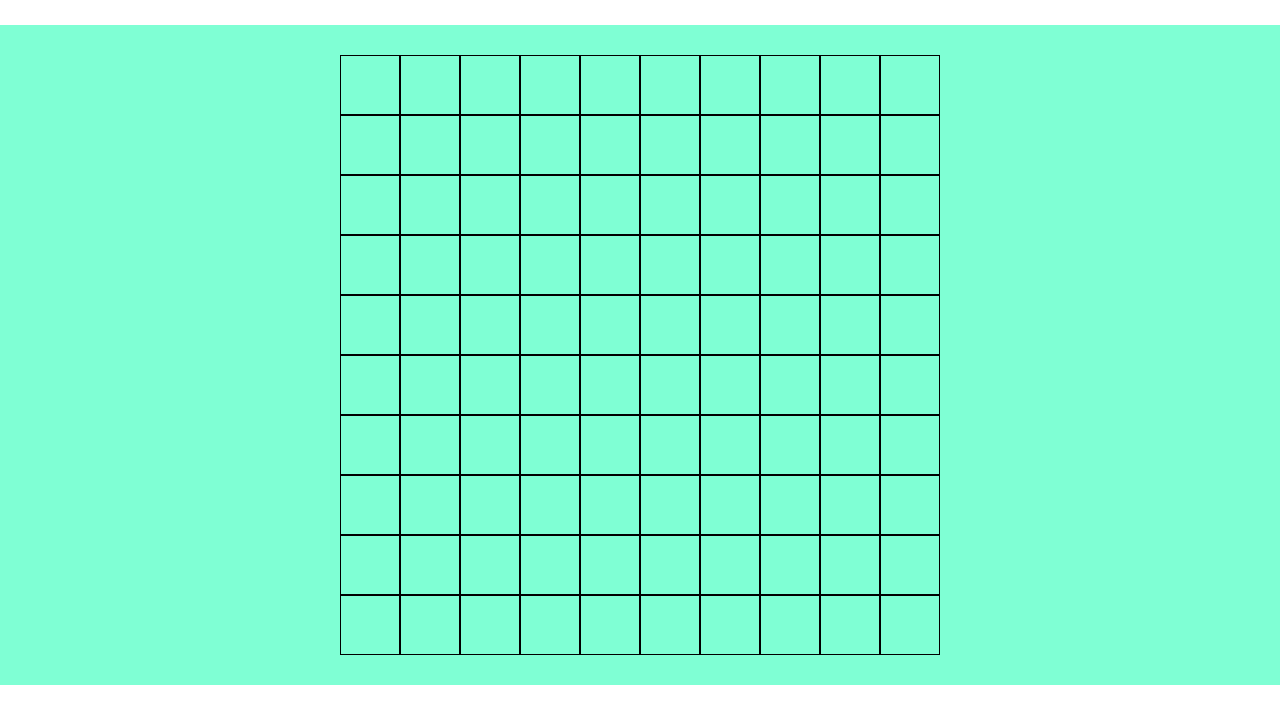
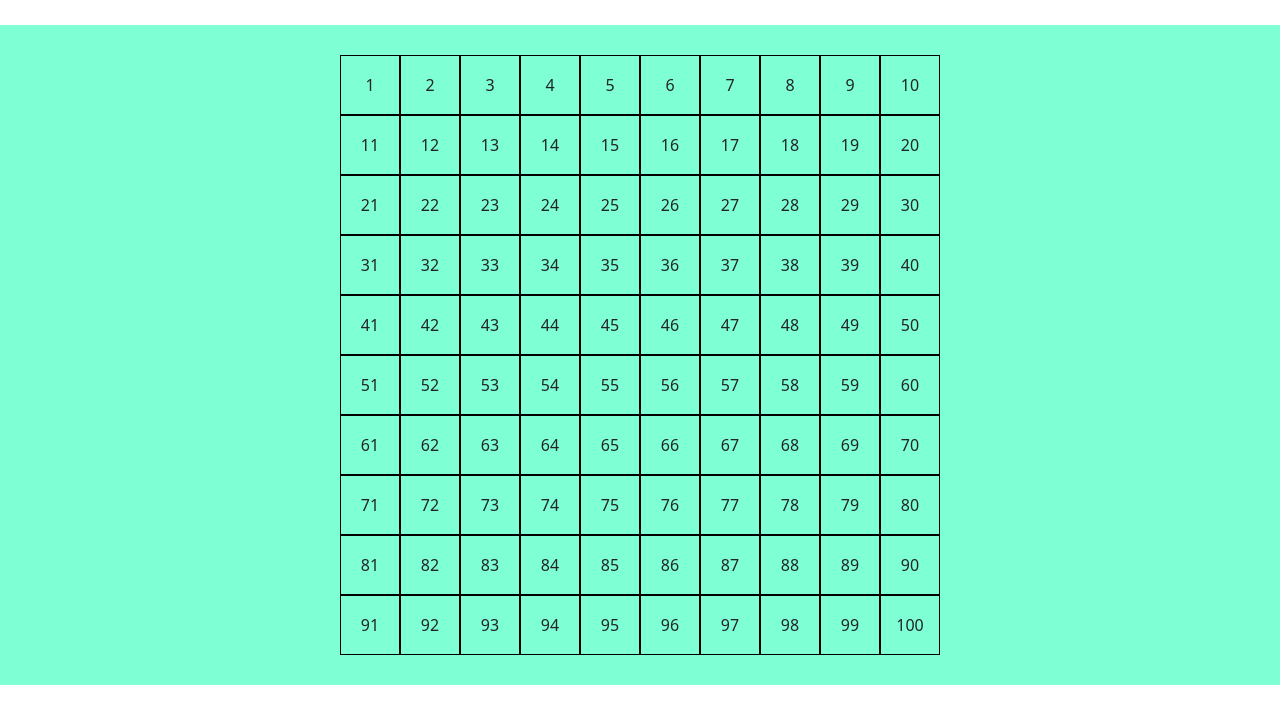
Before and after one commit to Steveh77/js-campominato-grid, a plain HTML site: page index.html in a window 1280 px wide. Shown: the part 75-798 px from the top of the page. Drawn offline with nearby package versions, Linux system fonts and the light colour scheme.

Commit message:
Milestone 3

```diff
--- a/css/style.css
+++ b/css/style.css
@@ -36,6 +36,9 @@ header{
     height: calc(100% / 10);
     border: 1px solid black;
     cursor: pointer;
+    display: flex;
+    justify-content: center;
+    align-items: center;
 }
 
 .clicked {
--- a/js/script.js
+++ b/js/script.js
@@ -35,8 +35,7 @@ for (let i = 1; i <= gridCells; i++) {
     const cell = document.createElement('div')
     grid.appendChild(cell)
     cell.className = 'cell'
-
+    // #MILESTONE 3
+    // In ogni cella, deve comparire il numero corrispondente, in ordine da 1 a 100;
+    cell.innerText = [i]
 }
-
-// #MILESTONE 3
-// In ogni cella, deve comparire il numero corrispondente, in ordine da 1 a 100;
```
